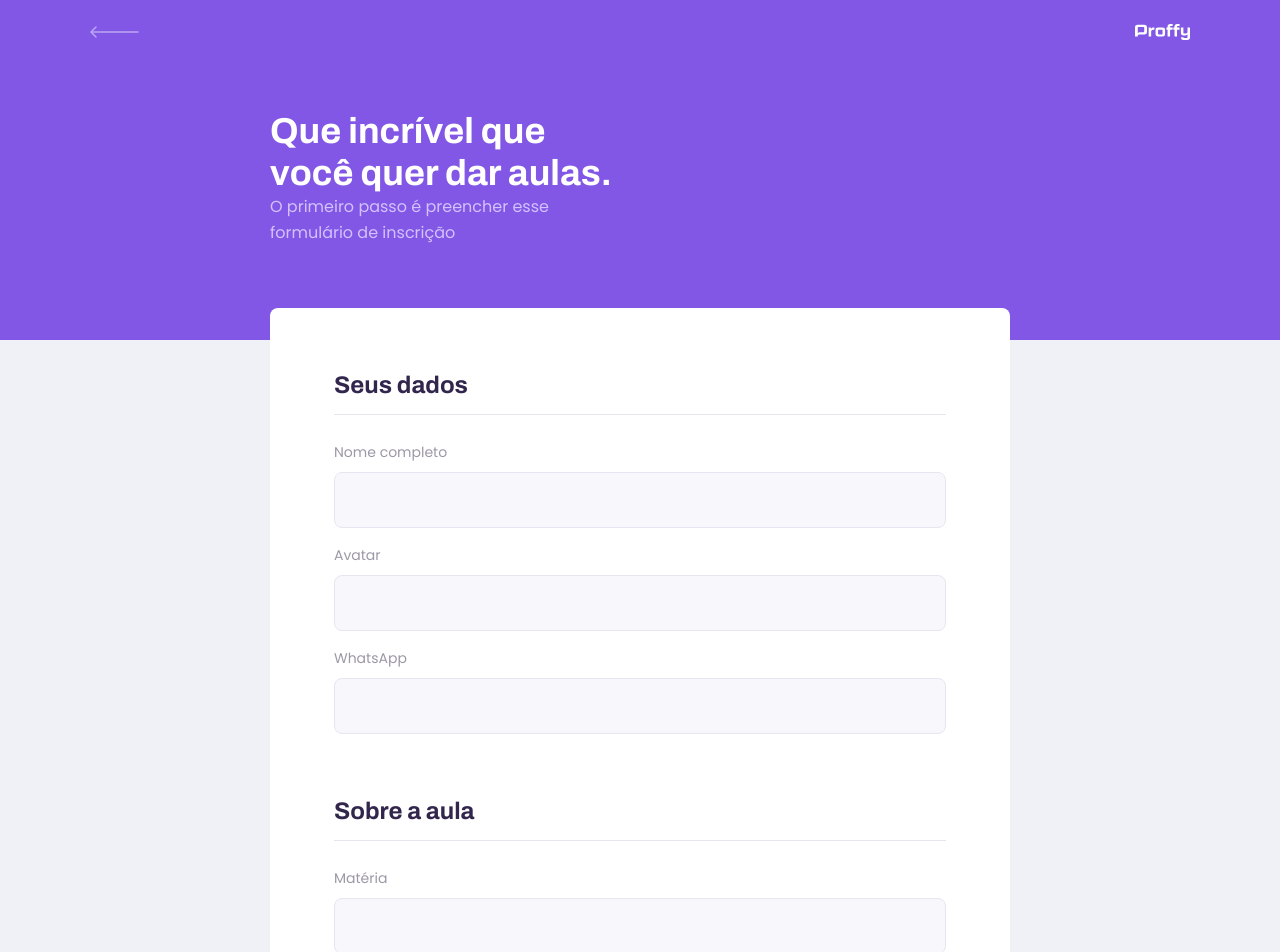
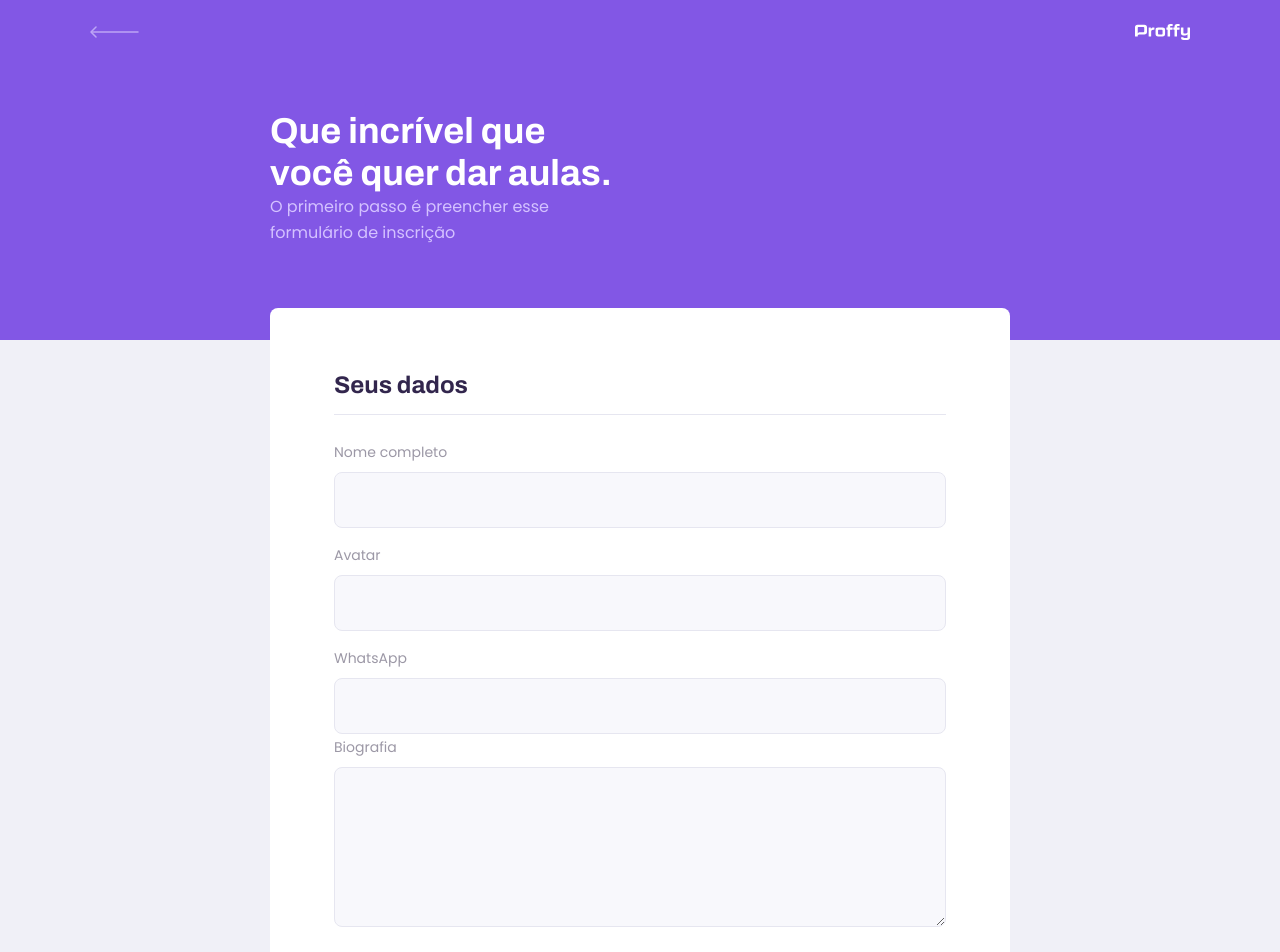
Before and after one commit to eduardo3g/proffy, a React (Create React App) app in the folder web/: page /give-classes in a window 1280 px wide. Shown: the top 952 px of the page. Built offline with nearby package versions, Linux system fonts and the light colour scheme; the HTML template or start-up script is replaced by a standard one.

Commit message:
feat: Created text area component.

```diff
--- /dev/null
+++ b/web/src/components/Textarea/index.tsx
@@ -0,0 +1,19 @@
+import React, { TextareaHTMLAttributes } from 'react';
+
+import './styles.css';
+
+interface TextareaProps extends TextareaHTMLAttributes<HTMLTextAreaElement> {
+  label: string;
+  name: string;
+}
+
+const Textarea: React.FC<TextareaProps> = ({ label, name, ...rest  }) => {
+  return (
+    <div className="textarea-block">
+      <label htmlFor={name}>{label}</label>
+      <textarea id={name} {...rest} />
+  </div>
+  );
+}
+
+export default Textarea;
--- /dev/null
+++ b/web/src/components/Textarea/styles.css
@@ -0,0 +1,36 @@
+.textarea-block {
+  position: relative;
+}
+
+.textarea-block + .textarea-block {
+  margin-top: 1.4rem;
+}
+
+.textarea-block label {
+  font-size: 1.4rem;
+}
+
+.textarea-block textarea {
+  width: 100%;
+  height: 16rem;
+  min-height: 8rem;
+  margin-top: 0.8rem;
+  border-radius: 0.8rem;
+  background: var(--color-input-background);
+  border: 1px solid var(--color-line-in-white);
+  outline: 0;
+  resize: vertical;
+  padding: 1.2rem 1.6rem;
+  font: 1.6rem Archivo;
+}
+
+.textarea-block:focus-within::after {
+  width: calc(100% - 3.2rem);
+  height: 2px;
+  content: '';
+  background: var(--color-primary-light);
+  position: absolute;
+  left: 1.6rem;
+  right: 1.6rem;
+  bottom: 7px;
+}
--- a/web/src/pages/TeacherForm/index.tsx
+++ b/web/src/pages/TeacherForm/index.tsx
@@ -2,6 +2,7 @@
 
 import PageHeader from '../../components/PageHeader';
 import Input from '../../components/Input';
+import Textarea from '../../components/Textarea';
 
 import warnIcon from '../../assets/images/icons/warning.svg'
 
@@ -21,6 +22,7 @@
           <Input name="name" label="Nome completo" />
           <Input name="avatar" label="Avatar" />
           <Input name="whatsapp" label="WhatsApp" />
+          <Textarea name="bio" label="Biografia" />
         </fieldset>
 
         <fieldset>
```
